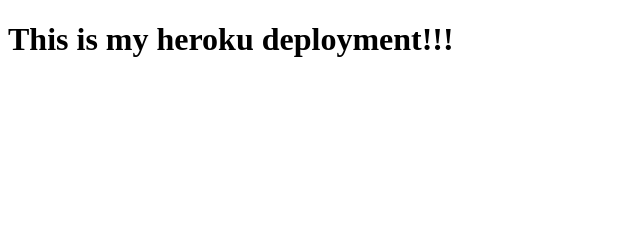
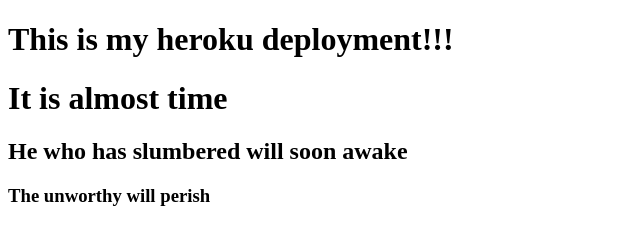
Before and after one commit to JacobMorse1/f19-deployment-demo, a website: page index.html in a window 1280 px wide. Shown: the whole page, without its empty margins (0-640 px from the left). Drawn offline with Linux system fonts and the light colour scheme.

Commit message:
added headers

```diff
--- a/index.html
+++ b/index.html
@@ -8,5 +8,8 @@
 </head>
 <body>
   <h1>This is my heroku deployment!!!</h1>
+  <h1>It is almost time</h1>
+  <h2>He who has slumbered will soon awake</h2>
+  <h3>The unworthy will perish</h3>
 </body>
 </html>
```
